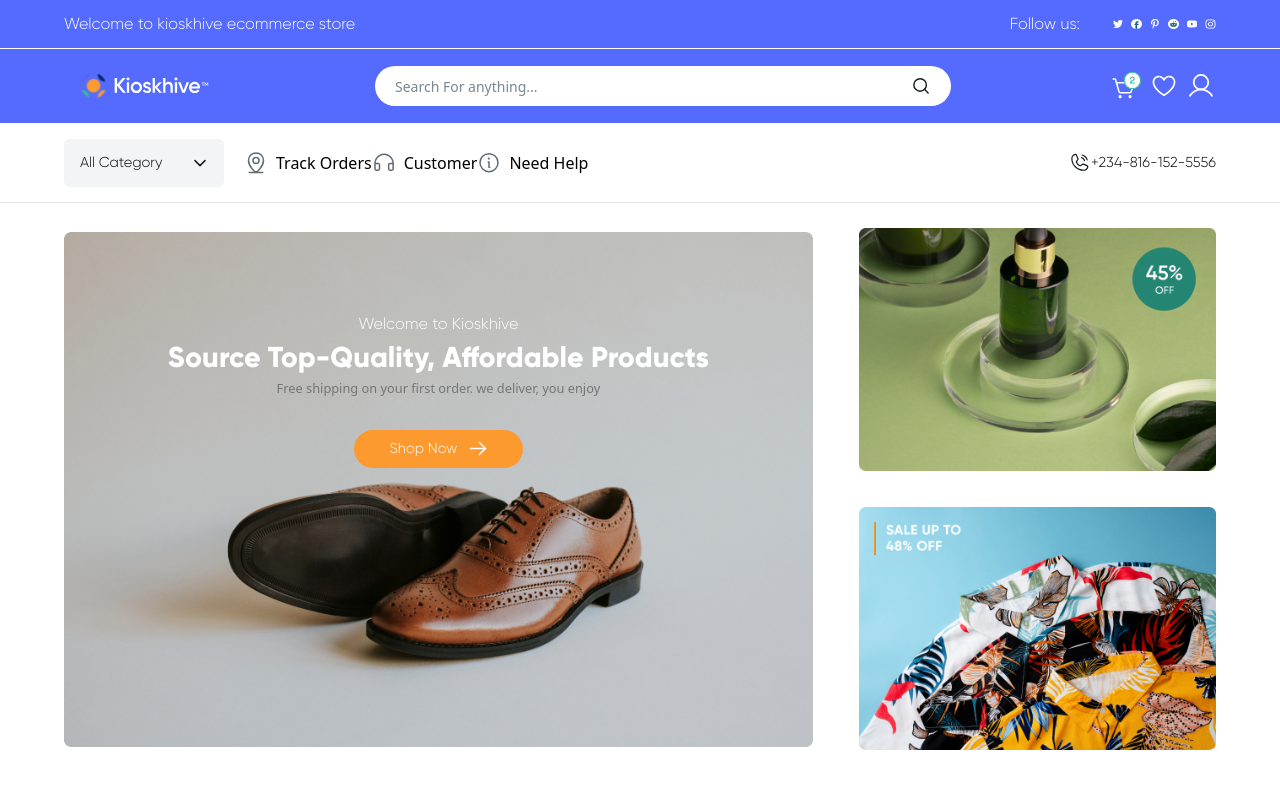
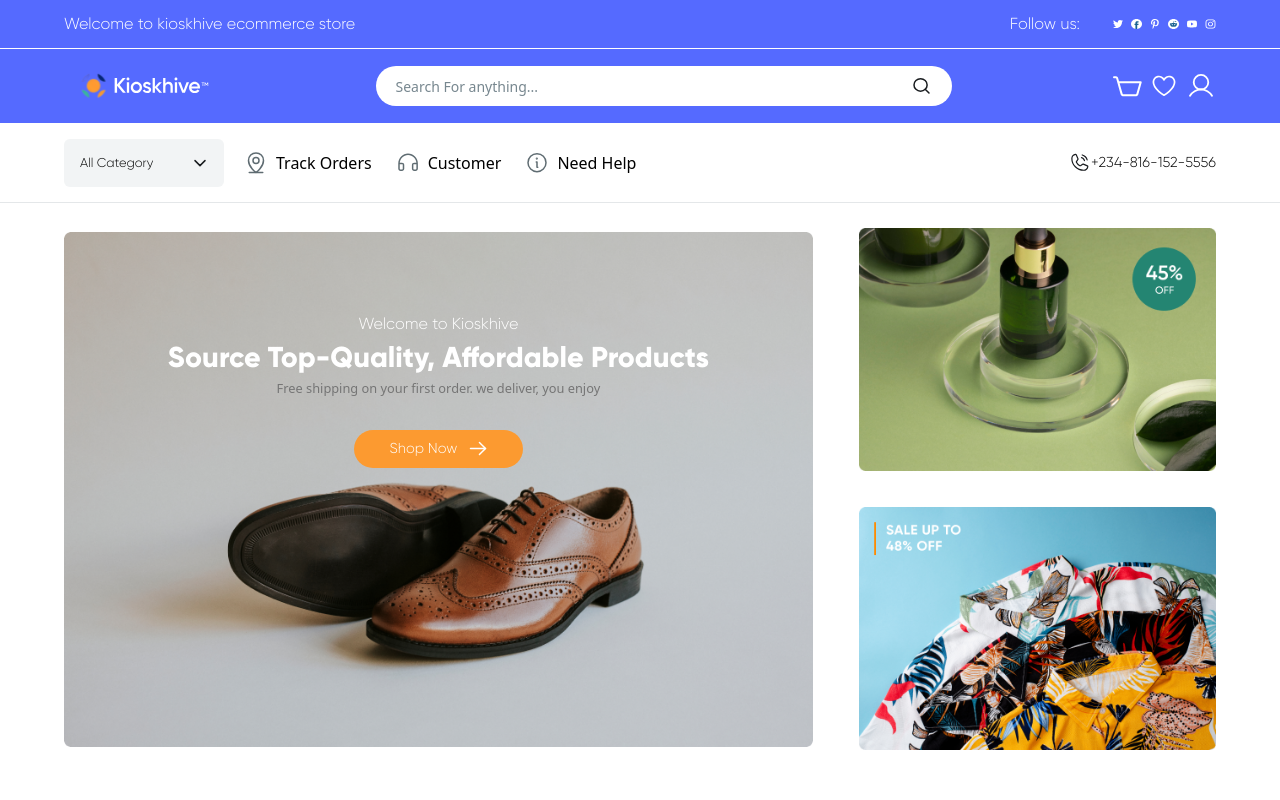
Before and after one commit to davidfayanju1/KioskhiveNG, a React (Vite) app: page /marketplace in a window 1280 px wide. Shown: the top 800 px of the page. Built offline with nearby package versions, Linux system fonts and the light colour scheme; a web font is replaced by a local one.

Commit message:
ui updates

```diff
--- a/src/components/common/Header.jsx
+++ b/src/components/common/Header.jsx
@@ -94,19 +94,19 @@ const Header = () => {
           <select
             name="category"
             id="category-select"
-            className="min-w-[4rem] gilroy custom-select px-2 h-full text-[.9rem] rounded-[3px]"
+            className="min-w-[4rem] gilroy custom-select px-2 h-full text-[.8rem] rounded-[3px]"
           >
             {categories.map((item) => (
               <option
                 key={item.name}
                 value={item.name}
-                className="text-[.9rem]"
+                className="text-[.8rem]"
               >
                 {item.name}
               </option>
             ))}
           </select>
-          <div className="options-container md:flex items-center ml-5 hidden">
+          <div className="options-container md:flex items-center gap-6 ml-5 hidden">
             {actions.map((item) => (
               <div
                 className="card-container flex items-center gap-2"
@@ -121,7 +121,7 @@ const Header = () => {
         <div className="number_container">
           <a
             href="tel:+234-816-152-5556"
-            className="flex items-center gilroy justify-center text-[.9rem]"
+            className="flex items-center gilroy justify-center md:text-[.9rem] text-[.8rem]"
           >
             <img src="/svgs/phone.svg" alt="Phone" />
             +234-816-152-5556
--- a/src/components/modules/market/MarketPlaceComp.jsx
+++ b/src/components/modules/market/MarketPlaceComp.jsx
@@ -233,7 +233,9 @@ const MarketPlaceComp = () => {
       </section>
 
       <section className="recommended min-h-[20rem] mb-[3rem]">
-        <h2 className="text-black gilroy-bold mb-9">Recommended Items</h2>
+        <h2 className="text-black font-bold gilroy-bold text-[1.5rem] mb-9">
+          Recommended Items
+        </h2>
         <div className="card-container flex-wrap md:flex-row flex-col flex items-center justify-center gap-3">
           {reccomended.map((item) => (
             <div
--- a/src/layout/MarketPlaceLayout.jsx
+++ b/src/layout/MarketPlaceLayout.jsx
@@ -31,7 +31,7 @@ const MarketPlaceLayout = ({ children }) => {
           <Button name={"Subscribe"} className="bg-[#FC9A30]" />
         </div>
 
-        <div className="links_container flex items-center md:gap-5">
+        <div className="links_container flex items-center md:gap-5 gap-9">
           <FaFacebookF />
           <BsTwitterX />
           <FaPinterestP />
```
Also changed, not shown: public/svgs/cart.svg.
